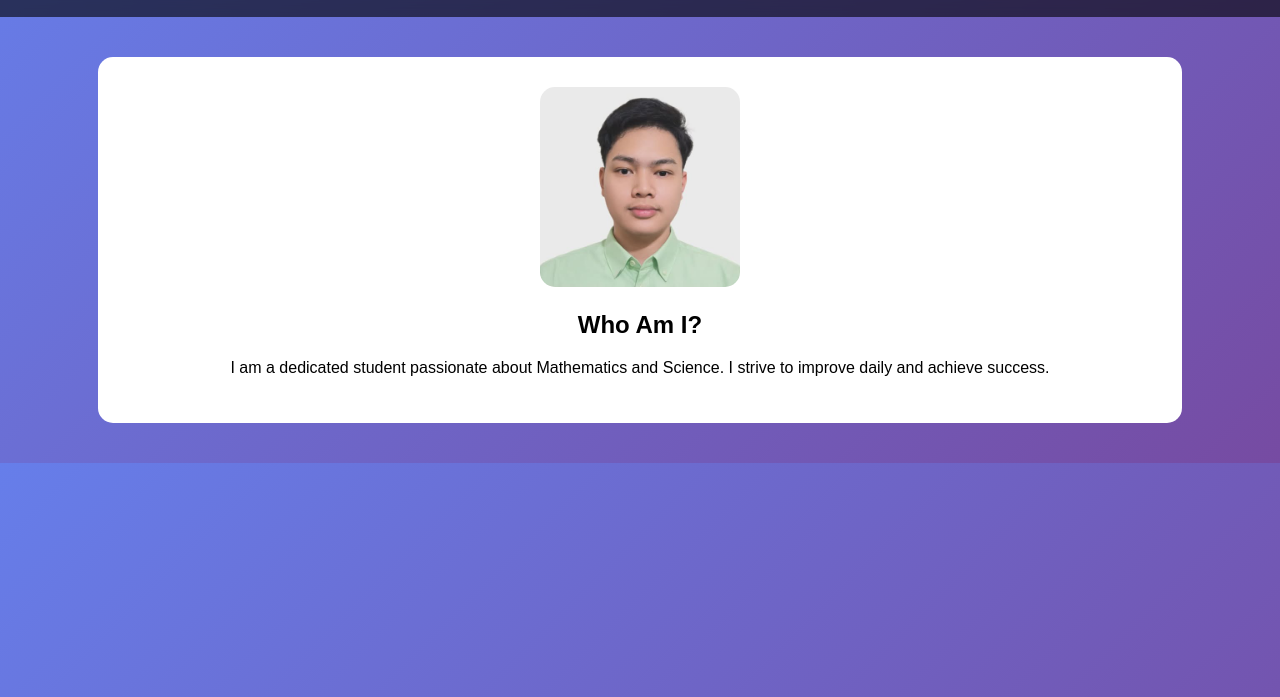
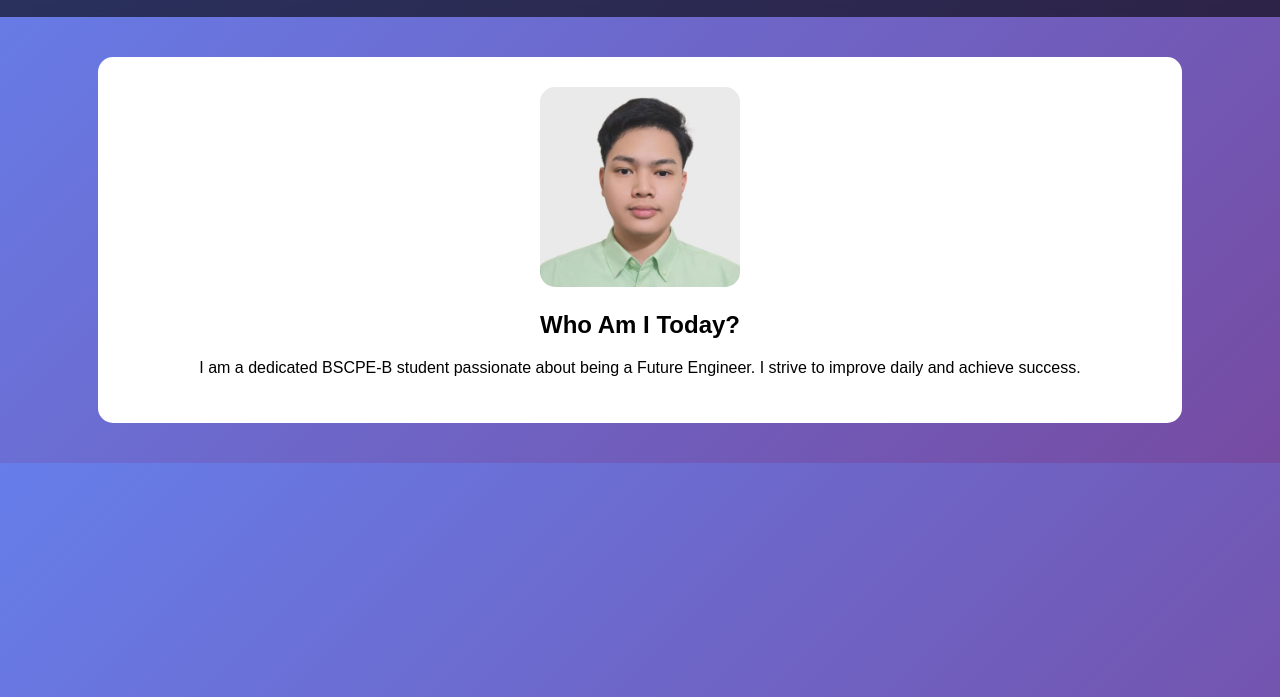
Before and after one commit to nonesa-code0/webton, a plain HTML site: page about.html in a window 1280 px wide. Shown: the part 103-800 px from the top of the page. Drawn offline with Linux system fonts and the light colour scheme.

Commit message:
Update about.html

```diff
--- a/about.html
+++ b/about.html
@@ -21,8 +21,8 @@
 
 <section class="card">
   <img src="profile.jpg" class="profile">
-  <h2>Who Am I?</h2>
-  <p>I am a dedicated student passionate about Mathematics and Science. I strive to improve daily and achieve success.</p>
+  <h2>Who Am I Today?</h2>
+  <p>I am a dedicated BSCPE-B student passionate about being a Future Engineer. I strive to improve daily and achieve success.</p>
 </section>
 
 </body>
```
